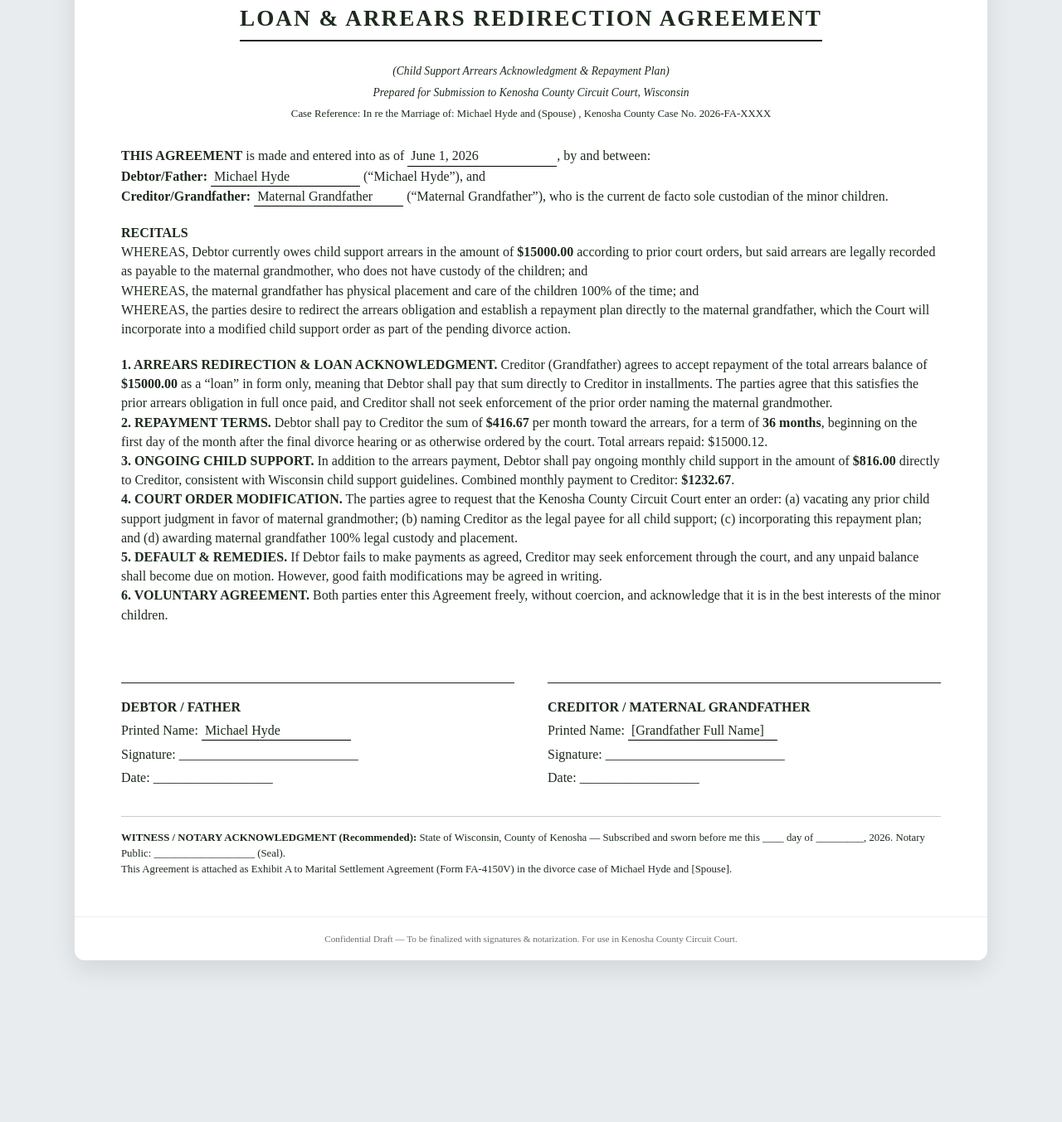
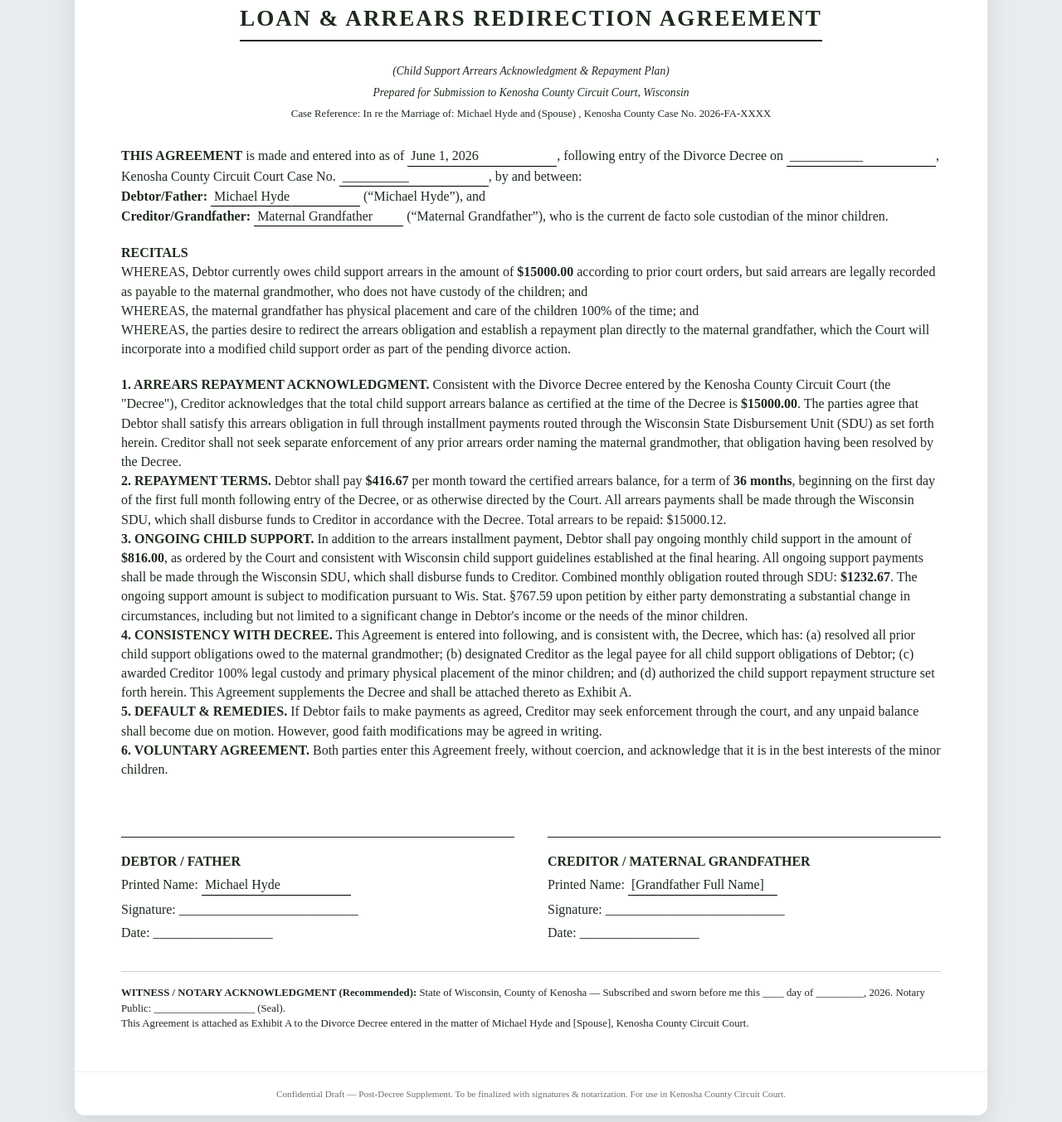
Before and after one commit to secondchanceforall/michael-hyde-reentry-site, a plain HTML site: page content/arrears-agreement.html in a window 1280 px wide. Shown: the part 767-2120 px from the top of the page at 83% size. Before the commit the page ends 1965 px from the top, so only its background shows below. Drawn offline with Linux system fonts and the light colour scheme.

Commit message:
Update arrears-agreement.html

```diff
--- a/content/arrears-agreement.html
+++ b/content/arrears-agreement.html
@@ -232,7 +232,7 @@
 <div class="agreement-wrapper">
     <!-- interactive form panel (hidden when printing) -->
     <div class="form-panel no-print">
-        <h2>✍️ Fill & Customize Loan & Arrears Redirection Agreement</h2>
+        <h2>✍️ Fill &amp; Customize Child Support Arrears Repayment Agreement</h2>
         <p>Complete the fields below. The legal document will update automatically. Then click "Generate / Print for Court".</p>
 
         <div class="form-row">
@@ -307,7 +307,7 @@
                 <div class="court-caption">Prepared for Submission to Kenosha County Circuit Court, Wisconsin</div>
             </div>
 
-            <p><strong>THIS AGREEMENT</strong> is made and entered into as of <span class="underline-field" id="docDateDisplay">___________</span>, by and between:</p>
+            <p><strong>THIS AGREEMENT</strong> is made and entered into as of <span class="underline-field" id="docDateDisplay">___________</span>, following entry of the Divorce Decree on <span class="underline-field" id="docDecreeDate2">___________</span>, Kenosha County Circuit Court Case No. <span class="underline-field" id="docCaseNo2">__________</span>, by and between:</p>
             <p><strong>Debtor/Father:</strong> <span class="underline-field" id="docDebtor">_______________</span> (“Michael Hyde”), and<br>
             <strong>Creditor/Grandfather:</strong> <span class="underline-field" id="docCreditor">_______________</span> (“Maternal Grandfather”), who is the current de facto sole custodian of the minor children.</p>
 
@@ -319,10 +319,10 @@
             </div>
 
             <div class="clause">
-                <p><strong>1. ARREARS REDIRECTION & LOAN ACKNOWLEDGMENT.</strong> Creditor (Grandfather) agrees to accept repayment of the total arrears balance of <strong>$<span id="docArrearsAmt2">15,000</span></strong> as a “loan” in form only, meaning that Debtor shall pay that sum directly to Creditor in installments. The parties agree that this satisfies the prior arrears obligation in full once paid, and Creditor shall not seek enforcement of the prior order naming the maternal grandmother.</p>
-                <p><strong>2. REPAYMENT TERMS.</strong> Debtor shall pay to Creditor the sum of <strong>$<span id="docMonthlyArrears">417</span></strong> per month toward the arrears, for a term of <strong><span id="docTermMonths">36</span> months</strong>, beginning on the first day of the month after the final divorce hearing or as otherwise ordered by the court. Total arrears repaid: $<span id="docTotalArrearsPaid">15000</span>.</p>
-                <p><strong>3. ONGOING CHILD SUPPORT.</strong> In addition to the arrears payment, Debtor shall pay ongoing monthly child support in the amount of <strong>$<span id="docOngoingSupport">816</span></strong> directly to Creditor, consistent with Wisconsin child support guidelines. Combined monthly payment to Creditor: <strong>$<span id="docTotalMonthlyPayment">1233</span></strong>.</p>
-                <p><strong>4. COURT ORDER MODIFICATION.</strong> The parties agree to request that the Kenosha County Circuit Court enter an order: (a) vacating any prior child support judgment in favor of maternal grandmother; (b) naming Creditor as the legal payee for all child support; (c) incorporating this repayment plan; and (d) awarding maternal grandfather 100% legal custody and placement.</p>
+                <p><strong>1. ARREARS REPAYMENT ACKNOWLEDGMENT.</strong> Consistent with the Divorce Decree entered by the Kenosha County Circuit Court (the "Decree"), Creditor acknowledges that the total child support arrears balance as certified at the time of the Decree is <strong>$<span id="docArrearsAmt2">__________</span></strong>. The parties agree that Debtor shall satisfy this arrears obligation in full through installment payments routed through the Wisconsin State Disbursement Unit (SDU) as set forth herein. Creditor shall not seek separate enforcement of any prior arrears order naming the maternal grandmother, that obligation having been resolved by the Decree.</p>
+                <p><strong>2. REPAYMENT TERMS.</strong> Debtor shall pay <strong>$<span id="docMonthlyArrears">417</span></strong> per month toward the certified arrears balance, for a term of <strong><span id="docTermMonths">36</span> months</strong>, beginning on the first day of the first full month following entry of the Decree, or as otherwise directed by the Court. All arrears payments shall be made through the Wisconsin SDU, which shall disburse funds to Creditor in accordance with the Decree. Total arrears to be repaid: $<span id="docTotalArrearsPaid">15000</span>.</p>
+                <p><strong>3. ONGOING CHILD SUPPORT.</strong> In addition to the arrears installment payment, Debtor shall pay ongoing monthly child support in the amount of <strong>$<span id="docOngoingSupport">816</span></strong>, as ordered by the Court and consistent with Wisconsin child support guidelines established at the final hearing. All ongoing support payments shall be made through the Wisconsin SDU, which shall disburse funds to Creditor. Combined monthly obligation routed through SDU: <strong>$<span id="docTotalMonthlyPayment">1233</span></strong>. The ongoing support amount is subject to modification pursuant to Wis. Stat. &sect;767.59 upon petition by either party demonstrating a substantial change in circumstances, including but not limited to a significant change in Debtor's income or the needs of the minor children.</p>
+                <p><strong>4. CONSISTENCY WITH DECREE.</strong> This Agreement is entered into following, and is consistent with, the Decree, which has: (a) resolved all prior child support obligations owed to the maternal grandmother; (b) designated Creditor as the legal payee for all child support obligations of Debtor; (c) awarded Creditor 100% legal custody and primary physical placement of the minor children; and (d) authorized the child support repayment structure set forth herein. This Agreement supplements the Decree and shall be attached thereto as Exhibit A.</p>
                 <p><strong>5. DEFAULT & REMEDIES.</strong> If Debtor fails to make payments as agreed, Creditor may seek enforcement through the court, and any unpaid balance shall become due on motion. However, good faith modifications may be agreed in writing.</p>
                 <p><strong>6. VOLUNTARY AGREEMENT.</strong> Both parties enter this Agreement freely, without coercion, and acknowledge that it is in the best interests of the minor children.</p>
             </div>
@@ -343,12 +343,12 @@
             </div>
             <div style="margin-top: 30px; font-size: 0.8rem; border-top: 1px solid #ccc; padding-top: 16px;">
                 <p><strong>WITNESS / NOTARY ACKNOWLEDGMENT (Recommended):</strong> State of Wisconsin, County of Kenosha — Subscribed and sworn before me this ____ day of _________, 2026. Notary Public: ___________________ (Seal).</p>
-                <p>This Agreement is attached as Exhibit A to Marital Settlement Agreement (Form FA-4150V) in the divorce case of Michael Hyde and [Spouse].</p>
+                <p>This Agreement is attached as Exhibit A to the Divorce Decree entered in the matter of Michael Hyde and [Spouse], Kenosha County Circuit Court.</p>
             </div>
         </div>
     </div>
     <footer>
-        Confidential Draft — To be finalized with signatures & notarization. For use in Kenosha County Circuit Court.
+        Confidential Draft — Post-Decree Supplement. To be finalized with signatures & notarization. For use in Kenosha County Circuit Court.
     </footer>
 </div>
 
@@ -365,6 +365,8 @@
     const effectiveDate = document.getElementById('effectiveDate');
     const fatherSignedPrint = document.getElementById('fatherSignedPrint');
     const grandfatherPrint = document.getElementById('grandfatherPrint');
+    const decreeDate = document.getElementById('decreeDate');
+    const caseNumber = document.getElementById('caseNumber');
 
     // document display spans
     const docDebtorSpan = document.getElementById('docDebtor');
@@ -438,7 +440,16 @@
                 spanCap.style.fontWeight = 'normal';
                 document.querySelector('.doc-header').appendChild(spanCap);
             }
-            let capDiv = document.getElementById('dynamicCaseCaption');
+            // decree date and case number
+        let decDateVal = decreeDate ? decreeDate.value : '';
+        let formattedDecDate = decDateVal ? new Date(decDateVal).toLocaleDateString('en-US', { year: 'numeric', month: 'long', day: 'numeric' }) : "___________";
+        let caseNoVal = caseNumber ? caseNumber.value.trim() : '';
+        let el1 = document.getElementById('docDecreeDate2');
+        let el2 = document.getElementById('docCaseNo2');
+        if (el1) el1.innerText = formattedDecDate;
+        if (el2) el2.innerText = caseNoVal || "__________";
+
+        let capDiv = document.getElementById('dynamicCaseCaption');
             if (capDiv) capDiv.innerText = "Case Reference: " + extraCaption;
         } else if (!extraCaption && document.getElementById('dynamicCaseCaption')) {
             document.getElementById('dynamicCaseCaption').innerText = "";
@@ -469,6 +480,8 @@
     fatherSignedPrint.addEventListener('input', refreshDocument);
     grandfatherPrint.addEventListener('input', refreshDocument);
     caseCaption.addEventListener('input', refreshDocument);
+    if (decreeDate) decreeDate.addEventListener('change', refreshDocument);
+    if (caseNumber) caseNumber.addEventListener('input', refreshDocument);
 
     // initial load
     updateFromArrearsAndMonths();
```
